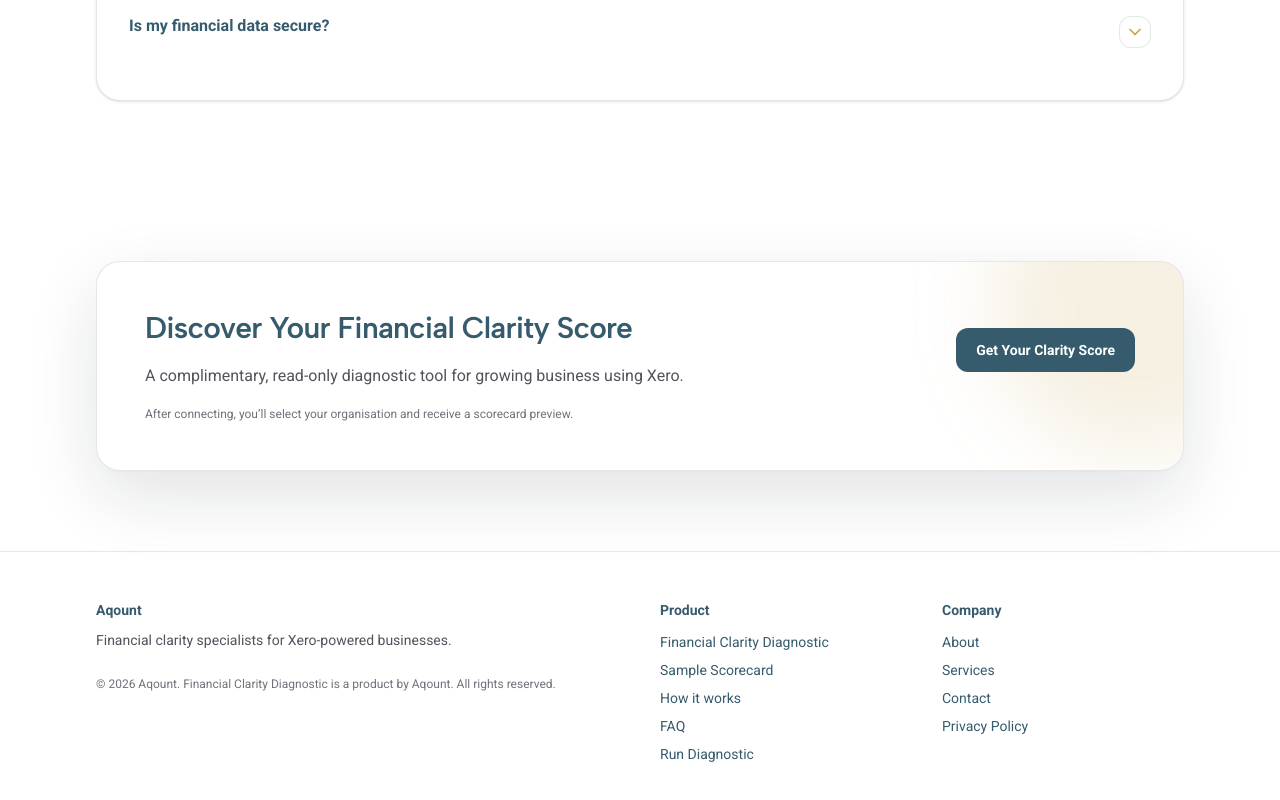
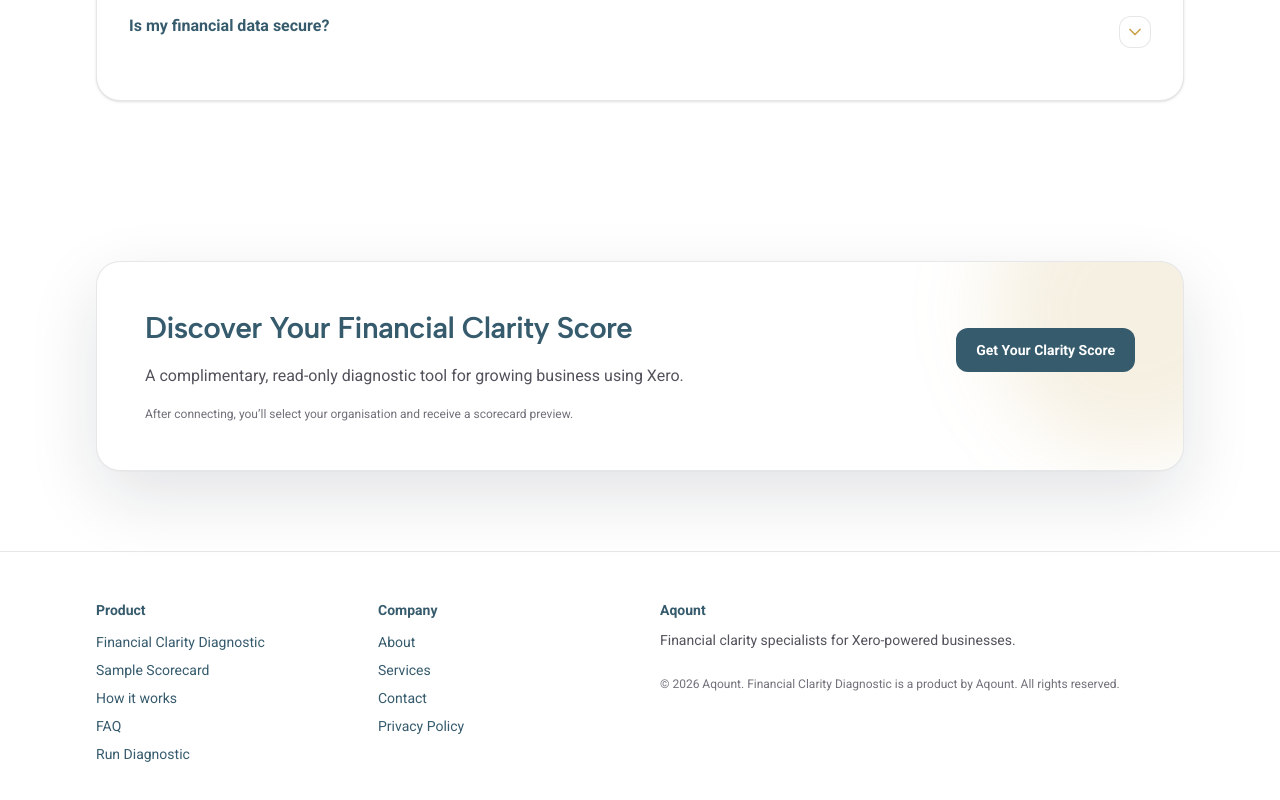
Before and after one commit to noemisasum/xero-financial-clarity, a Next.js app: page / in a window 1280 px wide. Shown: the part 4366-5166 px from the top of the page. Built offline with nearby package versions, Linux system fonts and the light colour scheme.

Commit message:
Mobile: tidy header CTA row (Run Diagnostic); footer: reorder links before copyright

```diff
--- a/src/app/page.tsx
+++ b/src/app/page.tsx
@@ -511,19 +511,7 @@
       <footer className="border-t border-[var(--border)] bg-white py-12">
         <Container>
           <div className="grid gap-10 sm:grid-cols-2 lg:grid-cols-4">
-            <div className="lg:col-span-2">
-              <div className="text-sm font-semibold text-[color:var(--heading)]">
-                Aqount
-              </div>
-              <p className="mt-2 max-w-md text-sm leading-6 text-zinc-600">
-                Financial clarity specialists for Xero-powered businesses.
-              </p>
-              <div className="mt-6 text-xs text-zinc-500">
-                © {new Date().getFullYear()} Aqount. Financial Clarity Diagnostic is a product by Aqount. All rights reserved.
-              </div>
-            </div>
-
-            <div>
+            <div className="order-1 sm:order-none">
               <div className="text-sm font-semibold text-[color:var(--heading)]">
                 Product
               </div>
@@ -556,7 +544,7 @@
               </ul>
             </div>
 
-            <div>
+            <div className="order-2 sm:order-none">
               <div className="text-sm font-semibold text-[color:var(--heading)]">
                 Company
               </div>
@@ -603,6 +591,18 @@
                 </li>
               </ul>
             </div>
+
+            <div className="order-3 sm:order-none lg:col-span-2">
+              <div className="text-sm font-semibold text-[color:var(--heading)]">
+                Aqount
+              </div>
+              <p className="mt-2 max-w-md text-sm leading-6 text-zinc-600">
+                Financial clarity specialists for Xero-powered businesses.
+              </p>
+              <div className="mt-6 text-xs text-zinc-500">
+                © {new Date().getFullYear()} Aqount. Financial Clarity Diagnostic is a product by Aqount. All rights reserved.
+              </div>
+            </div>
           </div>
 
         </Container>
--- a/src/components/TopNav.tsx
+++ b/src/components/TopNav.tsx
@@ -57,8 +57,10 @@
         </div>
 
         {/* Mobile actions */}
-        <div className="pb-4 sm:hidden">
-          <Button href="/api/xero/connect">Connect Xero</Button>
+        <div className="pb-3 sm:hidden">
+          <div className="flex items-center justify-start">
+            <Button href="/api/xero/connect">Run Diagnostic</Button>
+          </div>
         </div>
       </Container>
     </header>
```
